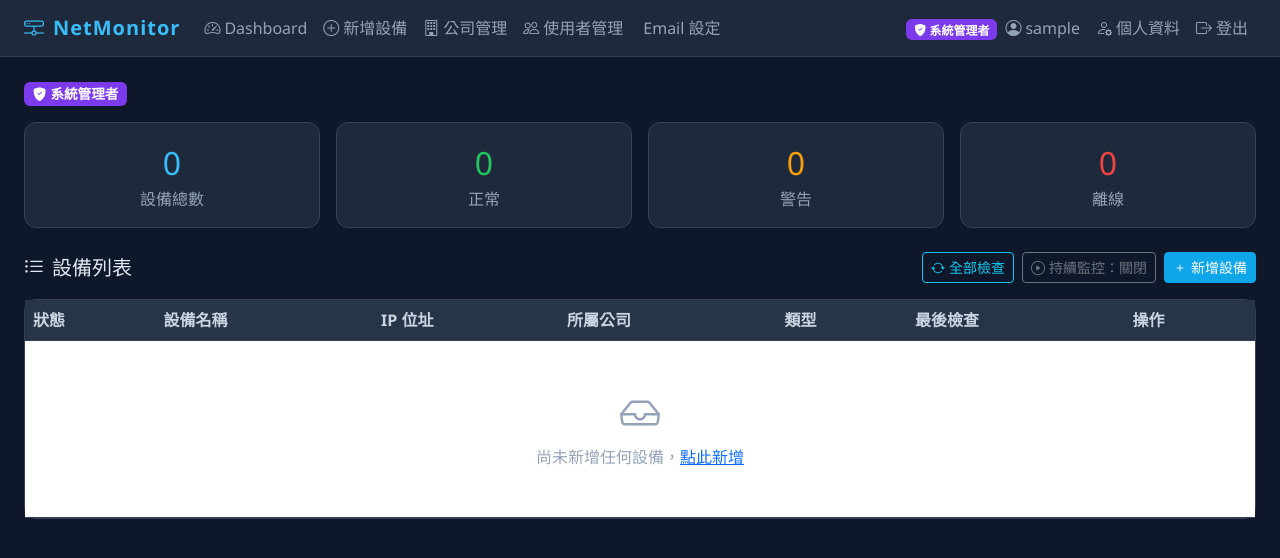
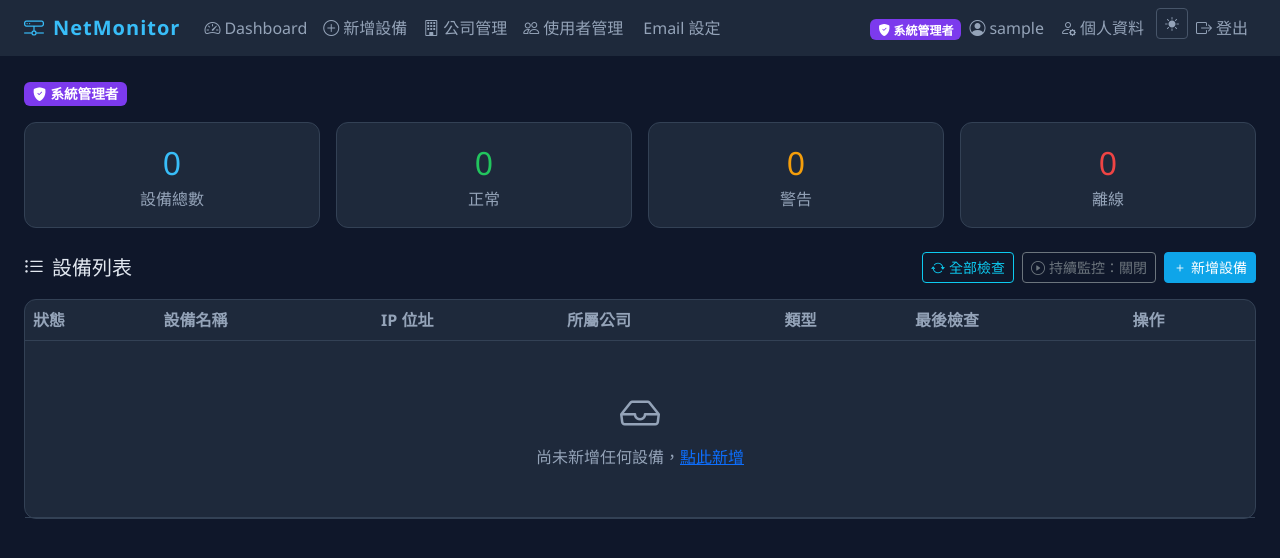
Before and after one commit to syuming/nodeguard, a Django app: page / in a window 1280 px wide. Shown: the top 558 px of the page. Run offline with Django 5.2, Linux system fonts and the light colour scheme; the visitor is signed in with stand-in values (Sample User, id 1); data comes from the database, SQL or seed files in the repository; data that the repository does not hold is empty; some libraries are stand-ins or nearby versions.

Commit message:
feat: 新增深色/淺色主題切換，修正 Bootstrap table 白色背景問題
- 使用 CSS 變數（data-theme）實現深色/淺色雙主題
- Navbar 右上角加入 ☀️/🌙 切換按鈕，選擇存入 localStorage
- 預設為深色模式
- 覆蓋 Bootstrap 5 table CSS 變數，解決深色主題下表格顯示白底問題
- device_detail.html Tab 顏色改由 CSS 控制，移除 JS inline 樣式

Co-Authored-By: Claude Sonnet 4.6 <noreply@anthropic.com>

```diff
--- a/monitor/templates/monitor/base.html
+++ b/monitor/templates/monitor/base.html
@@ -10,13 +10,50 @@
   <link href="{% static 'icons/bootstrap-icons.min.css' %}" rel="stylesheet">
   <link href="{% static 'css/custom.css' %}" rel="stylesheet">
   <style>
-    body { background: #0f172a; color: #e2e8f0; font-family: 'Segoe UI', sans-serif; min-width: 1100px; }
-    .navbar { background: #1e293b !important; border-bottom: 1px solid #334155; }
+    /* ── 深色主題（預設） ── */
+    html {
+      --bg-body:        #0f172a;
+      --bg-card:        #1e293b;
+      --bg-card-header: #273549;
+      --bg-table-head:  #273549;
+      --bg-table-hover: #273549;
+      --bg-input:       #0f172a;
+      --bg-panel:       #0f1e30;
+      --border-color:   #334155;
+      --text-primary:   #e2e8f0;
+      --text-secondary: #94a3b8;
+      --text-th:        #94a3b8;
+      --text-label:     #94a3b8;
+      --input-color:    #e2e8f0;
+      --code-color:     #7dd3fc;
+      --log-bg:         #0f172a;
+    }
+    /* ── 淺色主題 ── */
+    html[data-theme="light"] {
+      --bg-body:        #f0f4f8;
+      --bg-card:        #ffffff;
+      --bg-card-header: #f8fafc;
+      --bg-table-head:  #f1f5f9;
+      --bg-table-hover: #f8fafc;
+      --bg-input:       #ffffff;
+      --bg-panel:       #f8fafc;
+      --border-color:   #e2e8f0;
+      --text-primary:   #1e293b;
+      --text-secondary: #475569;
+      --text-th:        #475569;
+      --text-label:     #475569;
+      --input-color:    #1e293b;
+      --code-color:     #0369a1;
+      --log-bg:         #1e293b;
+    }
+
+    body { background: var(--bg-body); color: var(--text-primary); font-family: 'Segoe UI', sans-serif; min-width: 1100px; }
+    .navbar { background: #1e293b !important; border-bottom: 1px solid #0f172a; }
     .navbar-brand { color: #38bdf8 !important; font-weight: 700; letter-spacing: 1px; }
-    .nav-link { color: #94a3b8 !important; }
-    .nav-link:hover { color: #38bdf8 !important; }
-    .card { background: #1e293b; border: 1px solid #334155; border-radius: 12px; }
-    .card-header { background: #273549; border-bottom: 1px solid #334155; font-weight: 600; }
+    .navbar .nav-link { color: #94a3b8 !important; }
+    .navbar .nav-link:hover { color: #38bdf8 !important; }
+    .card { background: var(--bg-card); border: 1px solid var(--border-color); border-radius: 12px; }
+    .card-header { background: var(--bg-card-header); border-bottom: 1px solid var(--border-color); font-weight: 600; color: var(--text-primary); }
     .stat-card { transition: transform .2s; }
     .stat-card:hover { transform: translateY(-3px); }
     .badge-online  { background: #22c55e; }
@@ -29,20 +66,37 @@
     .dot-warning { background: #f59e0b; }
     .dot-unknown { background: #64748b; }
     @keyframes pulse { 0%,100%{opacity:1} 50%{opacity:.5} }
-    .table { color: #e2e8f0; }
-    .table thead th { background: #273549; color: #94a3b8; border-color: #334155; }
-    .table tbody tr { border-color: #334155; }
-    .table tbody tr:hover { background: #273549; }
+    .table {
+      color: var(--text-primary);
+      --bs-table-bg: transparent;
+      --bs-table-color: var(--text-primary);
+      --bs-table-border-color: var(--border-color);
+      --bs-table-hover-bg: var(--bg-table-hover);
+      --bs-table-hover-color: var(--text-primary);
+      --bs-table-striped-bg: transparent;
+      --bs-table-accent-bg: transparent;
+    }
+    .table > :not(caption) > * > * { background-color: transparent !important; box-shadow: none !important; }
+    .table thead th { background: var(--bg-table-head); color: var(--text-th); border-color: var(--border-color); }
+    .table tbody tr { border-color: var(--border-color); }
+    .table tbody tr:hover > * { background: var(--bg-table-hover) !important; }
     .btn-primary { background: #0ea5e9; border-color: #0ea5e9; }
     .btn-primary:hover { background: #0284c7; border-color: #0284c7; }
-    .log-box { background: #0f172a; border: 1px solid #334155; border-radius: 8px; padding: 12px; font-family: monospace; font-size: .82rem; max-height: 400px; overflow-y: auto; }
+    .log-box { background: var(--log-bg); border: 1px solid #334155; border-radius: 8px; padding: 12px; font-family: monospace; font-size: .82rem; max-height: 400px; overflow-y: auto; }
     .log-info    { color: #94a3b8; }
-    .log-success { color: #22c55e; }
-    .log-warning { color: #f59e0b; }
-    .log-error   { color: #ef4444; }
-    .form-control, .form-select { background: #0f172a; border-color: #334155; color: #e2e8f0; }
-    .form-control:focus, .form-select:focus { background: #0f172a; border-color: #38bdf8; color: #e2e8f0; box-shadow: 0 0 0 .2rem rgba(56,189,248,.2); }
-    .form-label { color: #94a3b8; }
+    .log-success { color: #4ade80; }
+    .log-warning { color: #fbbf24; }
+    .log-error   { color: #f87171; }
+    .form-control, .form-select { background: var(--bg-input); border-color: var(--border-color); color: var(--input-color); }
+    .form-control:focus, .form-select:focus { background: var(--bg-input); border-color: #0ea5e9; color: var(--input-color); box-shadow: 0 0 0 .2rem rgba(14,165,233,.15); }
+    .form-label { color: var(--text-label); }
+    /* ── Tab 導覽 ── */
+    .nav-tabs { border-bottom-color: var(--border-color) !important; }
+    .nav-tabs .nav-link { color: var(--text-secondary) !important; border-color: transparent !important; background: transparent !important; }
+    .nav-tabs .nav-link.active { color: var(--text-primary) !important; background: var(--bg-card) !important; }
+    html .nav-tabs .nav-link.active     { border-color: #334155 #334155 var(--bg-card) !important; }
+    html[data-theme="light"] .nav-tabs .nav-link.active { border-color: #e2e8f0 #e2e8f0 var(--bg-card) !important; }
+    .nav-tabs .nav-link:hover:not(.active) { color: var(--text-primary) !important; }
   </style>
 </head>
 <body>
@@ -75,6 +129,11 @@
           </span>
         </li>
         <li class="nav-item"><a class="nav-link" href="/profile/"><i class="bi bi-person-gear me-1"></i>個人資料</a></li>
+        <li class="nav-item">
+          <button id="theme-btn" onclick="toggleTheme()" class="btn btn-sm btn-outline-secondary ms-1" style="border-color:#475569;color:#94a3b8" title="切換主題">
+            <i class="bi bi-moon-fill"></i>
+          </button>
+        </li>
         <li class="nav-item"><a class="nav-link" href="/logout/"><i class="bi bi-box-arrow-right me-1"></i>登出</a></li>
         {% endif %}
       </ul>
@@ -94,6 +153,28 @@
 </div>
 
 <script src="{% static 'js/bootstrap.bundle.min.js' %}"></script>
+<script>
+function toggleTheme() {
+  const html = document.documentElement;
+  const next = html.getAttribute('data-theme') === 'light' ? 'dark' : 'light';
+  html.setAttribute('data-theme', next);
+  localStorage.setItem('nm-theme', next);
+  updateThemeBtn(next);
+}
+function updateThemeBtn(theme) {
+  const btn = document.getElementById('theme-btn');
+  if (!btn) return;
+  btn.innerHTML = theme === 'light'
+    ? '<i class="bi bi-moon-fill"></i>'
+    : '<i class="bi bi-sun-fill"></i>';
+  btn.title = theme === 'light' ? '切換深色模式' : '切換淺色模式';
+}
+(function() {
+  const saved = localStorage.getItem('nm-theme') || 'dark';
+  document.documentElement.setAttribute('data-theme', saved);
+  document.addEventListener('DOMContentLoaded', () => updateThemeBtn(saved));
+})();
+</script>
 {% block scripts %}{% endblock %}
 </body>
 </html>
--- a/static/css/custom.css
+++ b/static/css/custom.css
@@ -1,21 +1,6 @@
-/* 覆蓋 Bootstrap text-muted，在深色背景上提高對比度 */
-.text-muted { color: #94a3b8 !important; }
-
-/* 表格標題欄文字加亮 */
-.table thead th { color: #cbd5e1 !important; }
-
-/* 表格本文維持高對比 */
-.table tbody td { color: #e2e8f0; }
-
-/* Navbar 連結預設加亮，hover 更亮 */
-.nav-link { color: #cbd5e1 !important; }
-.nav-link:hover { color: #f1f5f9 !important; }
-
-/* 表單 label 加亮 */
-.form-label { color: #cbd5e1 !important; }
-
-/* Card header 文字 */
-.card-header { color: #e2e8f0; }
-
-/* code 元素 */
-code { color: #7dd3fc; }
+.text-muted { color: var(--text-secondary) !important; }
+.table th   { color: var(--text-th) !important; }
+.table tbody td { color: var(--text-primary); }
+.form-label { color: var(--text-label) !important; }
+.card-header { color: var(--text-primary); }
+code { color: var(--code-color); }
```
Also changed, not shown: monitor/templates/monitor/device_detail.html (+18 -39 lines).
